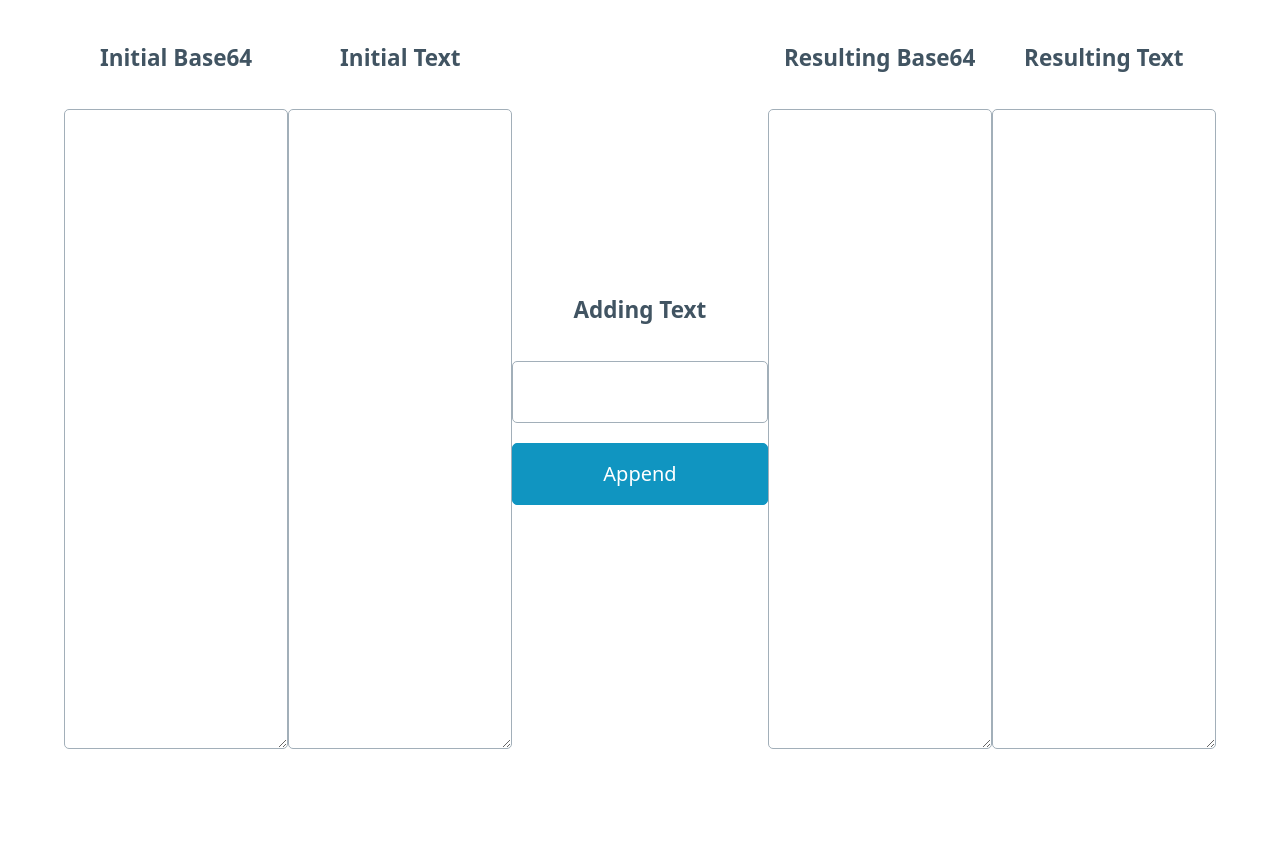
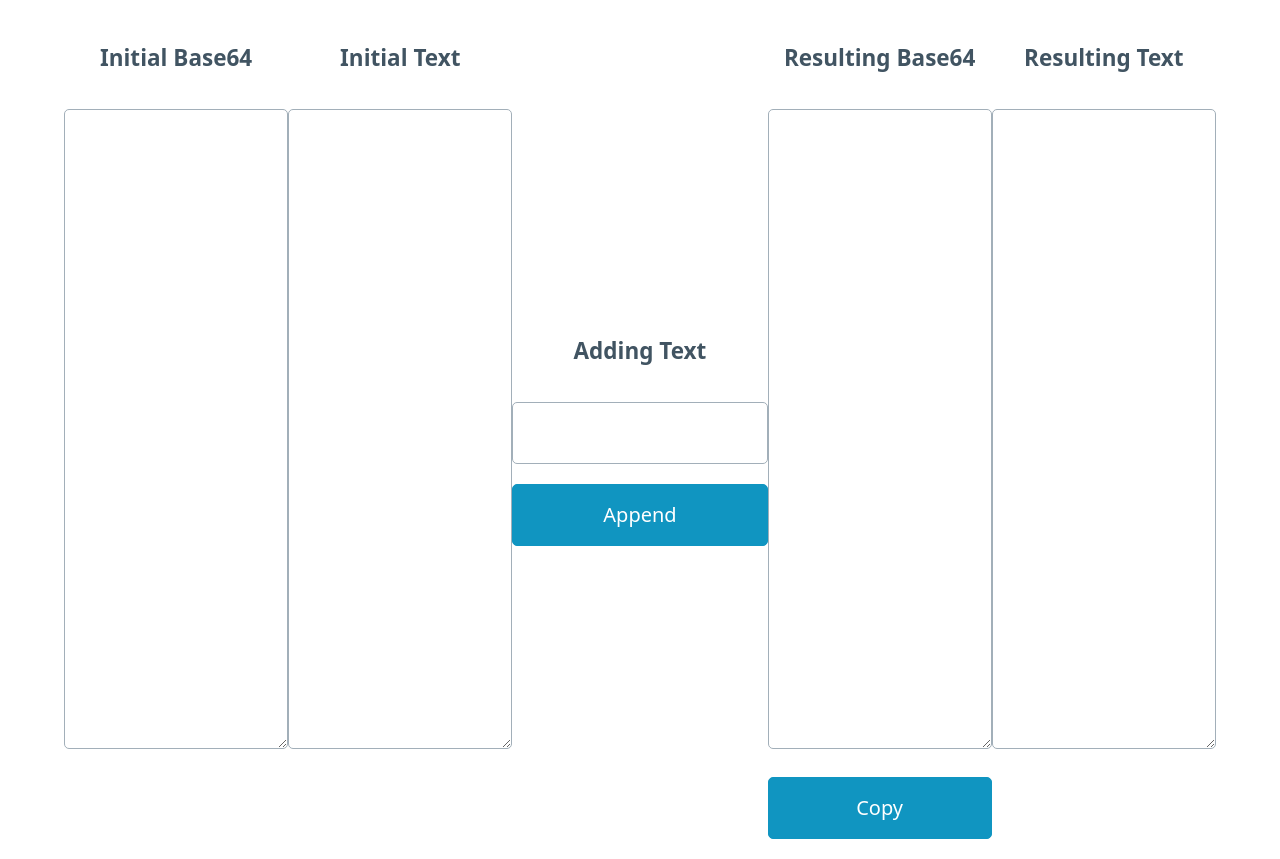
Before and after one commit to haseemtasheel/base64appender, a plain HTML site: page index.html in a window 1280 px wide. Shown: the part 79-938 px from the top of the page. Before the commit the page ends 856 px from the top, so only its background shows below. Drawn offline with nearby package versions, Linux system fonts and the light colour scheme.

Commit message:
Copy Button

```diff
--- a/index.html
+++ b/index.html
@@ -52,6 +52,10 @@
     function handleInitialText() {
         document.getElementById("initialtextareanormal").value = atob(document.getElementById("initialtextarea").value)
     }
+
+    function copyResult() {
+      navigator.clipboard.writeText(document.getElementById("resultingtextarea").value)
+    }
   </script>
    <body>
       <h1>Base64 Appender</h1>
@@ -72,6 +76,7 @@
         <div>
             <h5>Resulting Base64</h5>
             <textarea id="resultingtextarea" class="inputarea" readonly></textarea>
+            <button onclick="copyResult()">Copy</button>
         </div>
         <div>
             <h5>Resulting Text</h5>
```
